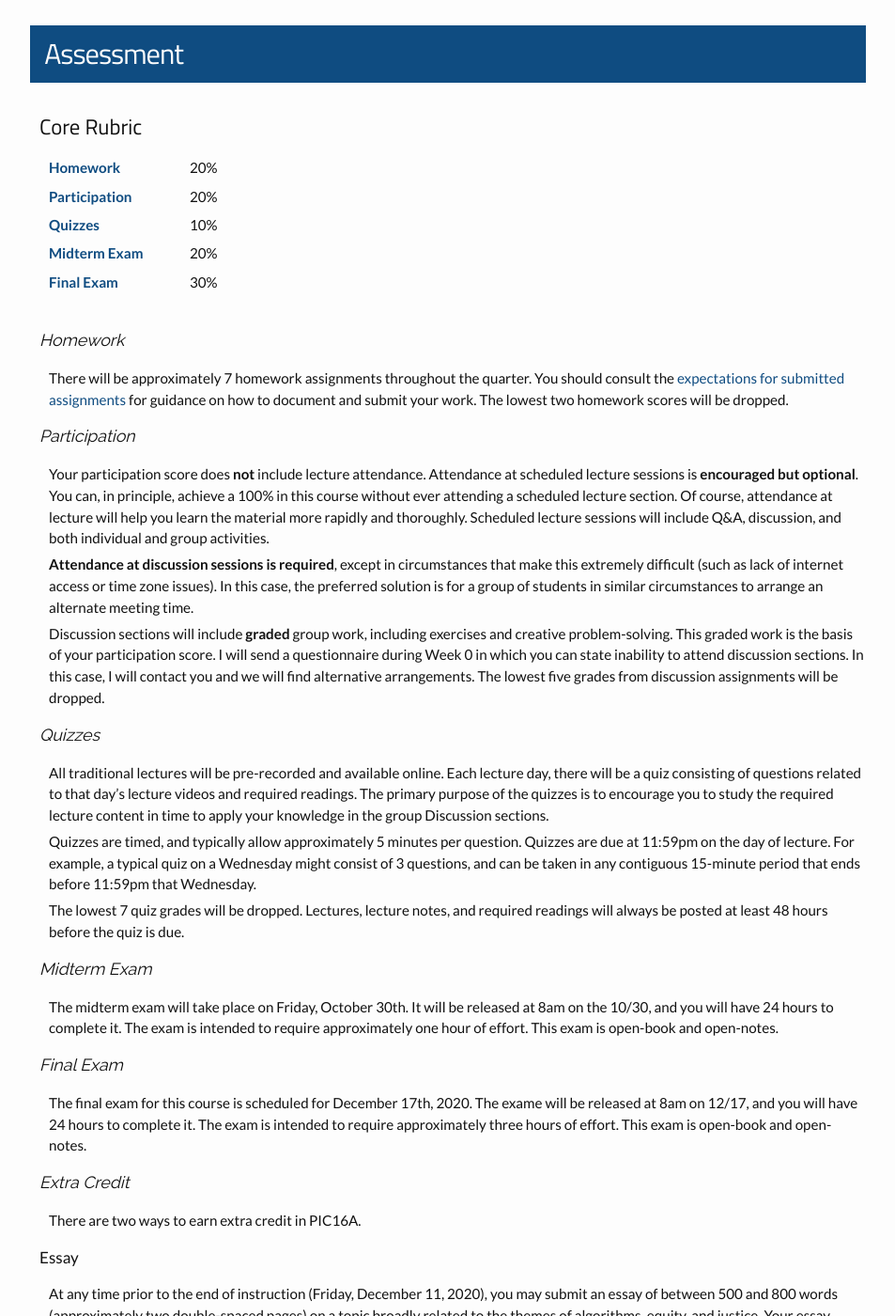
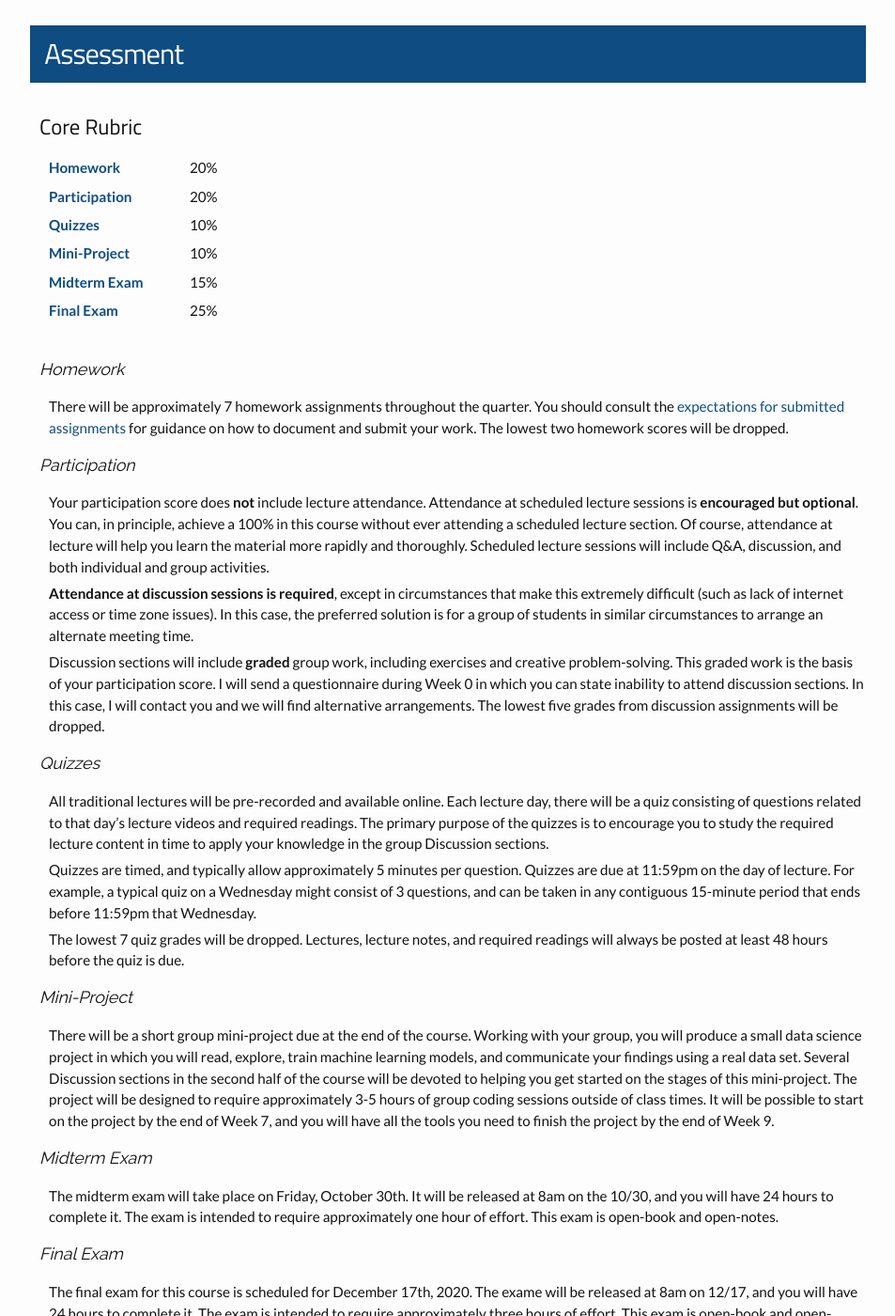
Before and after one commit to PhilChodrow/PIC16A, a Jekyll site: the page built from syllabus.md, in a window 1280 px wide and 1400 px high, scrolled down 1645 px. Shown: the whole window at 94% size, without its empty margins (163-1116 px from the left). Built offline with Jekyll 4.4.1, drawn with Linux system fonts in a browser that asks for light colours; nearby versions of some CDN libraries.

Commit message:
Update syllabus.md

```diff
--- a/syllabus.md
+++ b/syllabus.md
@@ -88,10 +88,12 @@ You can also consult the provisional [course schedule](https://philchodrow.githu
   <dd> 20%</dd>
   <dt>Quizzes &nbsp;</dt>
   <dd> 10%</dd>
+  <dt>Mini-Project &nbsp;</dt>
+  <dd> 10%</dd>
   <dt>Midterm Exam &nbsp;</dt>
-  <dd> 20%</dd>
+  <dd> 15%</dd>
   <dt>Final Exam &nbsp;</dt>
-  <dd> 30%</dd>
+  <dd> 25%</dd>
 </dl>
 
 ### Homework
@@ -113,6 +115,10 @@ All traditional lectures will be pre-recorded and available online. Each lecture
 Quizzes are timed, and typically allow approximately 5 minutes per question. Quizzes are due at 11:59pm on the day of lecture. For example, a typical quiz on a Wednesday might consist of 3 questions, and can be taken in any contiguous 15-minute period that ends before 11:59pm that Wednesday.
 
 The lowest 7 quiz grades will be dropped. Lectures, lecture notes, and required readings will always be posted at least 48 hours before the quiz is due.
+
+### Mini-Project
+
+There will be a short group mini-project due at the end of the course. Working with your group, you will produce a small data science project in which you will read, explore, train machine learning models, and communicate your findings using a real data set. Several Discussion sections in the second half of the course will be devoted to helping you get started on the stages of this mini-project. The project will be designed to require approximately 3-5 hours of group coding sessions outside of class times. It will be possible to start on the project by the end of Week 7, and you will have all the tools you need to finish the project by the end of Week 9.
 
 ### Midterm Exam
 
```
